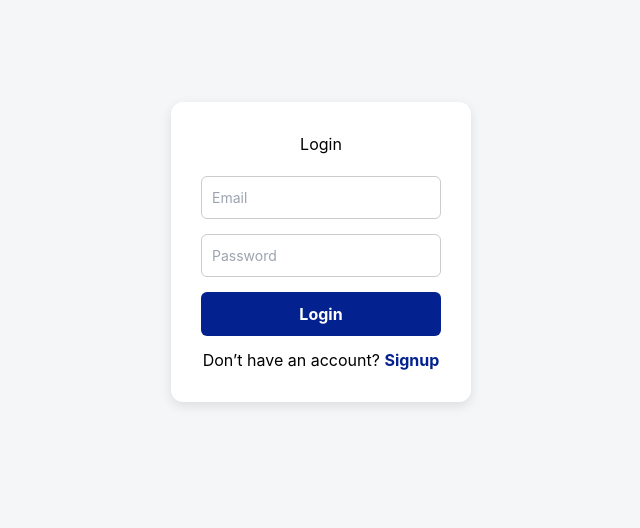
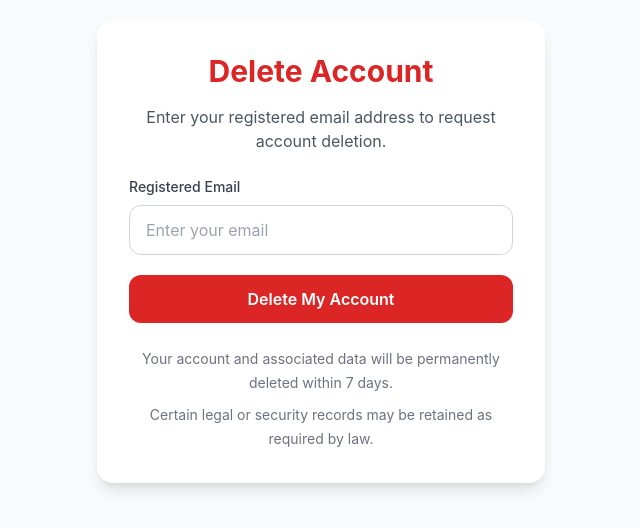
Before and after one commit to Pragatisingh0417/translator-frontend, a React (Create React App) app: page /delete-account in a window 1280 px wide. Shown: the part 148-676 px from the top of the page, without its empty margins (319-959 px from the left). Built offline with nearby package versions, Linux system fonts and the light colour scheme.

Commit message:
updated code

```diff
--- a/package.json
+++ b/package.json
@@ -10,7 +10,7 @@
     "axios": "^1.15.2",
     "react": "^19.2.5",
     "react-dom": "^19.2.5",
-    "react-router-dom": "^7.14.2",
+    "react-router-dom": "^7.15.0",
     "react-scripts": "5.0.1",
     "web-vitals": "^2.1.4"
   },
--- a/src/App.js
+++ b/src/App.js
@@ -1,33 +1,54 @@
+import { BrowserRouter, Routes, Route, Navigate } from "react-router-dom";
 import { useState } from "react";
+
 import Login from "./pages/Login";
 import Signup from "./pages/Signup";
 import Dashboard from "./pages/Dashboard";
 import Profile from "./pages/Profile";
+import DeleteAccount from "./pages/DeleteAccount";
 
 function App() {
   const [token, setToken] = useState(localStorage.getItem("token"));
   const [isSignup, setIsSignup] = useState(false);
 
-  const role = localStorage.getItem("role"); // ✅ get role
+  const role = localStorage.getItem("role");
 
-  // NOT LOGGED IN
-  if (!token) {
-    return isSignup ? (
+  return (
+    <BrowserRouter>
+      <Routes>
+
+        {/* PUBLIC ROUTE */}
+        <Route path="/delete-account" element={<DeleteAccount />} />
+
+        {/* NOT LOGGED IN */}
+        {!token ? (
+          <Route
+            path="*"
+            element={
+              isSignup ? (
                 <Signup switchToLogin={() => setIsSignup(false)} />
               ) : (
                 <Login
                   setToken={setToken}
                   switchToSignup={() => setIsSignup(true)}
                 />
+              )
+            }
+          />
+        ) : (
+          <>
+            {/* ADMIN */}
+            {role === "admin" ? (
+              <Route path="*" element={<Dashboard />} />
+            ) : (
+              <Route path="*" element={<Profile />} />
+            )}
+          </>
+        )}
+
+      </Routes>
+    </BrowserRouter>
   );
 }
 
-  // LOGGED IN → ROLE BASED
-  if (role === "admin") {
-    return <Dashboard />;
-  } else {
-    return <Profile />;
-  }
-}
-
 export default App;
--- /dev/null
+++ b/src/pages/DeleteAccount.js
@@ -0,0 +1,110 @@
+"use client";
+
+import { useState } from "react";
+
+export default function DeleteAccount() {
+  const [email, setEmail] = useState("");
+  const [submitted, setSubmitted] = useState(false);
+
+  const [message, setMessage] = useState("");
+const [error, setError] = useState("");
+
+const handleDeleteRequest = async (e) => {
+  e.preventDefault();
+
+  setMessage("");
+  setError("");
+
+  try {
+    const res = await fetch("http://localhost:5000/api/delete-account", {
+      method: "POST",
+      headers: {
+        "Content-Type": "application/json",
+      },
+      body: JSON.stringify({ email }),
+    });
+
+    const data = await res.json();
+
+    if (res.ok) {
+      setMessage(data.message);
+      setEmail("");
+    } else {
+      setError(data.message);
+    }
+
+  } catch (err) {
+    setError("Something went wrong");
+  }
+};
+
+  return (
+    <div className="min-h-screen bg-gray-50 flex items-center justify-center px-4">
+      <div className="w-full max-w-md bg-white shadow-lg rounded-2xl p-8">
+
+        <h1 className="text-3xl font-bold text-center text-red-600 mb-4">
+          Delete Account
+        </h1>
+
+        <p className="text-gray-600 text-center mb-6">
+          Enter your registered email address to request account deletion.
+        </p>
+
+        {submitted ? (
+          <div className="bg-green-100 text-green-700 p-4 rounded-lg text-center">
+            Your account deletion request has been submitted successfully.
+          </div>
+        ) : (
+          <form onSubmit={handleDeleteRequest} className="space-y-5">
+
+            <div>
+              <label className="block text-sm font-medium text-gray-700 mb-2">
+                Registered Email
+              </label>
+
+              <input
+                type="email"
+                required
+                placeholder="Enter your email"
+                value={email}
+                onChange={(e) => setEmail(e.target.value)}
+                className="w-full border border-gray-300 rounded-xl px-4 py-3 outline-none focus:ring-2 focus:ring-red-500"
+              />
+            </div>
+
+            <button
+              type="submit"
+              className="w-full bg-red-600 hover:bg-red-700 transition text-white font-semibold py-3 rounded-xl"
+            >
+              Delete My Account
+            </button>
+          </form>
+
+        )}
+        {message && (
+  <div className="bg-green-100 text-green-700 p-3 rounded-lg mt-4">
+    {message}
+  </div>
+)}
+
+{error && (
+  <div className="bg-red-100 text-red-700 p-3 rounded-lg mt-4">
+    {error}
+  </div>
+)}
+
+        <div className="mt-6 text-sm text-gray-500 text-center leading-6">
+          <p>
+            Your account and associated data will be permanently deleted within
+            7 days.
+          </p>
+
+          <p className="mt-2">
+            Certain legal or security records may be retained as required by
+            law.
+          </p>
+        </div>
+      </div>
+    </div>
+  );
+}
```
Also changed, not shown: 1 other file (tests, documents, lock files or other folders). Lines whose indentation alone changed are shown as unchanged.
